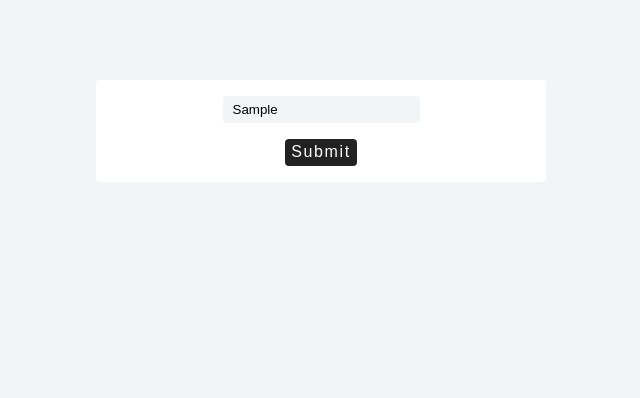
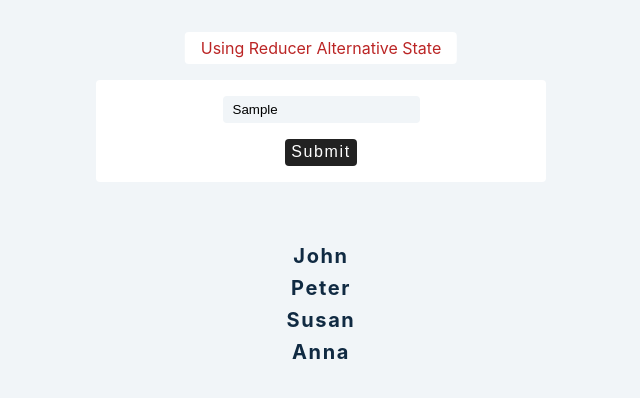
Before and after one commit to ismaelBZ/react-tutorial-2020-john-smilga, a React (Create React App) app: page / in a window 1280 px wide. Both pictures are taken after typing "Sample" into the empty fields and a click on the button "Submit". Shown: the top 398 px of the page, without its empty margins (319-959 px from the left). Built offline with nearby package versions, Linux system fonts and the light colour scheme.

Commit message:
ERROR: dispatch type applyed without set in reducer action

```diff
--- a/src/tutorials/useReducer/Modal.jsx
+++ b/src/tutorials/useReducer/Modal.jsx
@@ -1,7 +1,11 @@
 import { useEffect } from "react";
 
-const Modal = () => {
-  return <div>I'm Modal</div>;
+const Modal = ({ modalContent }) => {
+  return (
+    <div className='modal'>
+      <p>{modalContent}</p>
+    </div>
+  );
 };
 
 export { Modal };
--- a/src/tutorials/useReducer/index.jsx
+++ b/src/tutorials/useReducer/index.jsx
@@ -8,8 +8,15 @@ import { data } from "./../../data";
 
 const reducerFunction = (currentState, activatingAction) => {
   // EVER we have to return an state, because all our application is based on a state
-  console.log(currentState, activatingAction);
-  return currentState
+  if (activatingAction.type === "TESTING") {
+    return  {
+      ...currentState,
+      people: data,
+      isModalOpen: true,
+      modalContent: 'Using reducer alternative state',
+    }
+  }
+  throw new Error('NO REDUCERT ACTION TYPE MATCHING')
 };
 
 const defaultState = {
@@ -29,6 +36,7 @@ const UseReducer = () => {
       // activeReducer or commonly called dispatch is an function that has an object with property of type, and commonly value is in uppercase
       activeReducer({ type: "TESTING" });
     } else {
+      activeReducer({ type: "RANDOM" });
     }
   };
 
```
